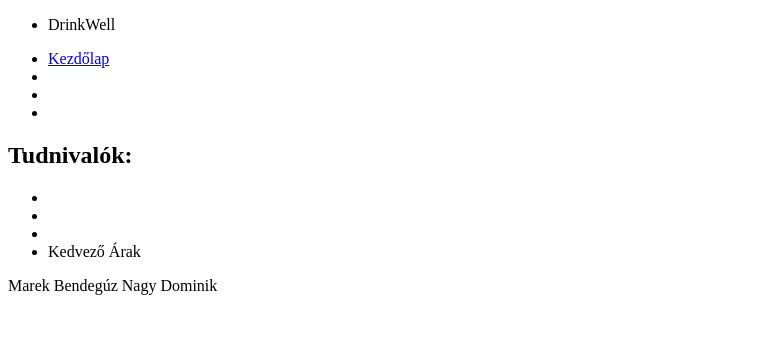
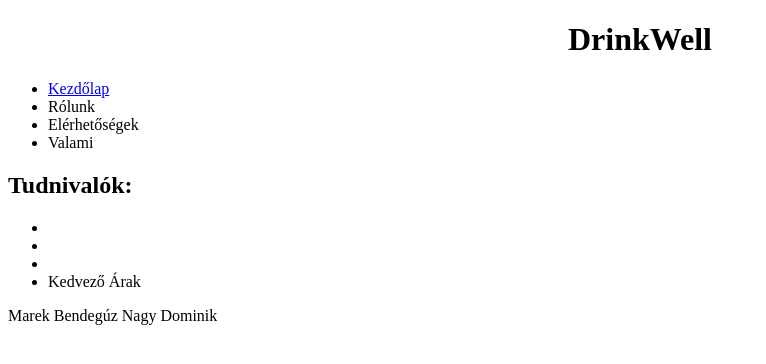
Before and after one commit to VeryCreativeName64/html-oldal, a plain HTML site: page index.html in a window 1280 px wide. Shown: the whole page, without its empty margins (0-766 px from the left). Drawn offline with Linux system fonts and the light colour scheme.

Commit message:
Pull idő

```diff
--- a/index.html
+++ b/index.html
@@ -12,17 +12,15 @@
 <body>
     <div id="tarolo">
         <div id="fejlec">
-            <ul>
-                <li><a>DrinkWell</a></li>
-            </ul>
+            <h1>DrinkWell</h1>
 
         </div>
         <div class="menu">
             <ul>
                 <li><a href="index.html">Kezdőlap</a></li>
-                <li><a href=""></a></li>
-                <li><a href=""></a></li>
-                <li><a href=""></a></li>
+                <li><a href=""></a>Rólunk</li>
+                <li><a href="#"></a>Elérhetőségek</li>
+                <li><a href="#"></a>Valami</li>
             </ul>
         </div>
         <div class="tartalom">
--- a/style.css
+++ b/style.css
@@ -0,0 +1,3 @@
+h1 {
+    text-align: center;
+}
```
Also changed, not shown: kepek/kabala.png (added).
